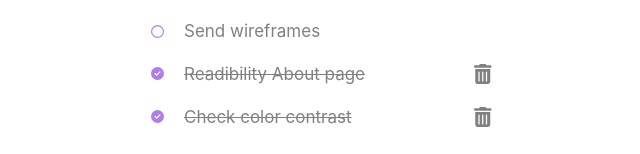
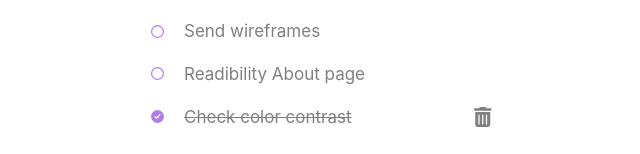
Before and after one commit to vinhvanvu/hangs-todo, a React (Create React App) app: page / in a window 1280 px wide. Shown: the part 366-520 px from the top of the page, without its empty margins (319-959 px from the left). Built offline with nearby package versions, Linux system fonts and the light colour scheme.

Commit message:
created checkbox handler to change its state

```diff
--- a/src/Components/Checkbox/Checkbox.jsx
+++ b/src/Components/Checkbox/Checkbox.jsx
@@ -5,7 +5,7 @@ import './Checkbox.css';
 
 export default function Checkbox(props) {
     return (
-        <div onClick={props.onClick} className='checkbox'>
+        <div onClick={(e) => props.onClick(props.todoid)} className='checkbox'>
             {props.checked ? <FontAwesomeIcon icon={faCircleCheck} />:< FontAwesomeIcon icon={faCircle} />}
         </div>
     )
--- a/src/Components/TodoList/TodoList.jsx
+++ b/src/Components/TodoList/TodoList.jsx
@@ -13,7 +13,7 @@ export default function TodoList() {
             name: 'Send wireframes',
             id: 2
         },
-        {   checked: true,
+        {   checked: false,
             name: 'Readibility About page',
             id: 3
         },
@@ -22,17 +22,31 @@ export default function TodoList() {
             id: 4
         }
     ])
+
+    const handleCheckEvent = (todoid) => {
+        const result = [];
+
+        for (let i = 0; i < items.length; i++) {
+           if (items[i].id !== todoid) {
+               result.push({
+                   ...items[i]
+               })
+           }
+           else {
+               result.push({
+                    ...items[i],
+                    checked: !items[i].checked
+               })
+           }
+        }
+        setItems(result)
+    }
     console.log(items)
-        const ListItems = items.map((item) => <TodoListItem name={item.name} checked={item.checked}></TodoListItem>)
+    const ListItems = items ? items.map((item) => <TodoListItem todoid={item.id} onClick={handleCheckEvent} name={item.name} checked={item.checked} key={item.id}></TodoListItem>) : null
 
     return (
         <div className='todo-list'>
-
             {ListItems}
-            {/* <TodoListItem name='Styleguide creation' checked={true}/>
-            <TodoListItem name='Send wireframes' checked={false} />
-            <TodoListItem name='Readibility About page' checked={true}/>
-            <TodoListItem name='Check color contrast' checked={false}/>    */}
             <div className='button-container'>
                 <NewTaskButton />
             </div>
--- a/src/Components/TodoListItems/TodoListItem.jsx
+++ b/src/Components/TodoListItems/TodoListItem.jsx
@@ -8,7 +8,7 @@ export default function TodoListItem(props) {
     return (
         <div className='todo-list-item'>
             <div className='todo-list-item-right'>
-                <Checkbox className='checkbox' onClick={props.onClick} checked={props.checked}/>
+                <Checkbox className='checkbox' onClick={props.onClick} checked={props.checked} todoid={props.todoid}/>
                 <TodoListItemText onClick={props.onClick} name={props.name}
                     style={{
                         textDecoration: props.checked ? 'line-through' : 'none'
```
